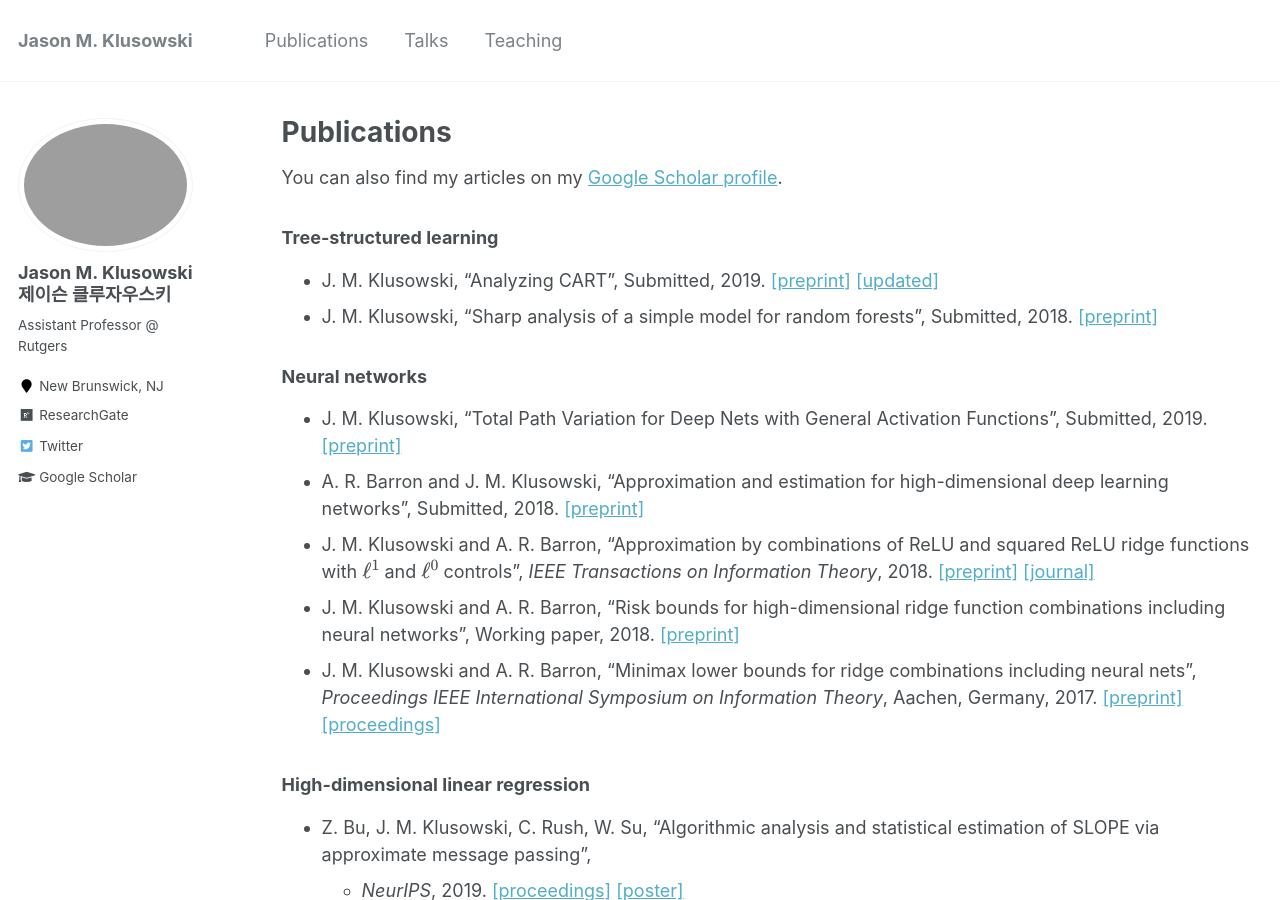
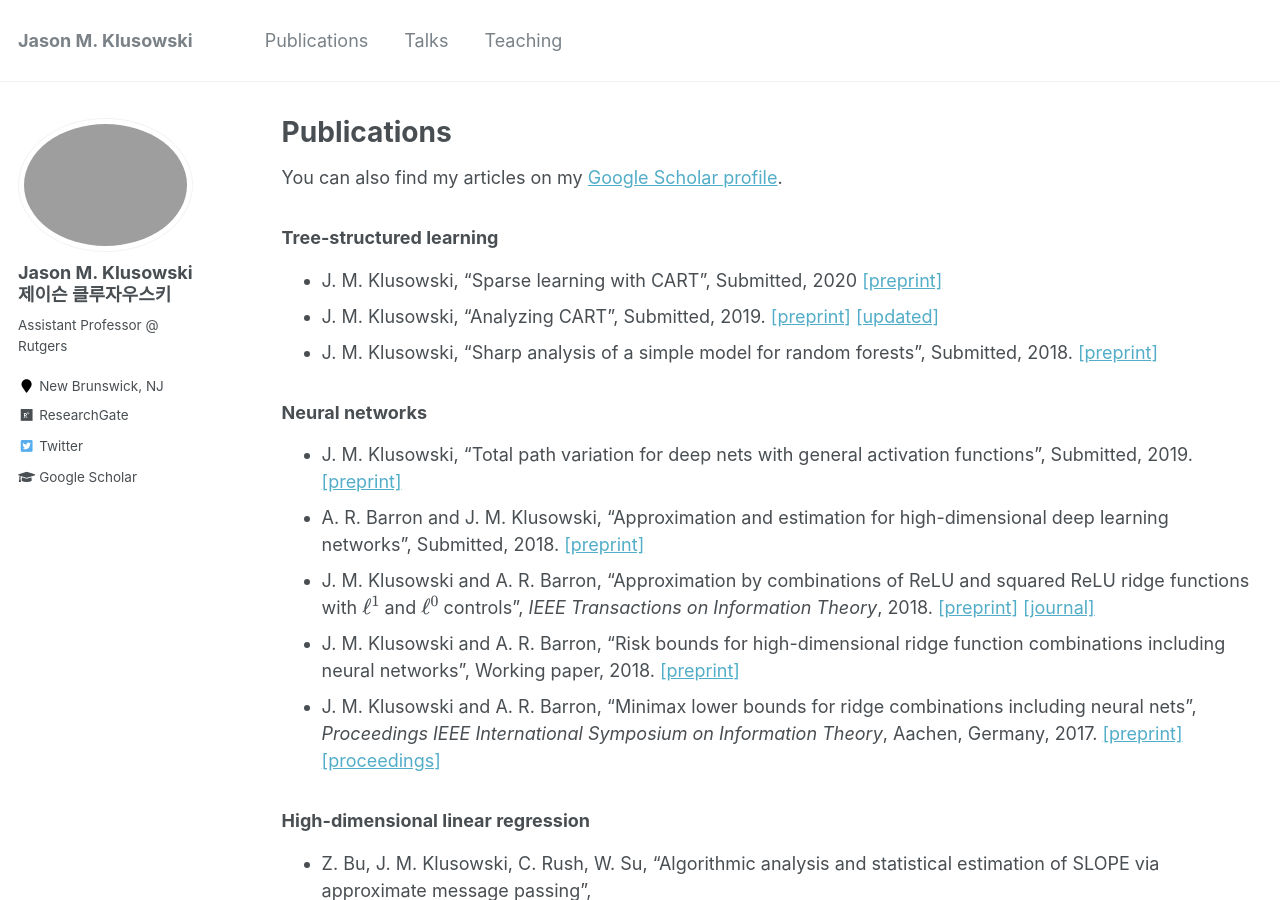
Before and after one commit to jasonklusowski/jasonklusowski.github.io, a Jekyll site: the page built from _pages/publications.md, in a window 1280 px wide and 900 px high. Built offline with Jekyll 4.4.1, drawn with Linux system fonts in a browser that asks for light colours; formulas are drawn with MathJax 3.

Commit message:
Update publications.md

```diff
--- a/_pages/publications.md
+++ b/_pages/publications.md
@@ -9,13 +9,14 @@ You can also find my articles on my [Google Scholar profile](https://scholar.goo
 
 ### Tree-structured learning
 
+* J. M. Klusowski, "Sparse learning with CART", Submitted, 2020 [[preprint]](https://arxiv.org/pdf/2006.04266.pdf)
 * J. M. Klusowski, "Analyzing CART", Submitted, 2019. [[preprint]](https://arxiv.org/pdf/1906.10086.pdf)
 [[updated]](https://jasonklusowski.github.io/files/cart.pdf)
 * J. M. Klusowski, "Sharp analysis of a simple model for random forests", Submitted, 2018. [[preprint]](https://arxiv.org/pdf/1805.02587.pdf)
 
 ### Neural networks
 
-* J. M. Klusowski, "Total Path Variation for Deep Nets with General Activation Functions", Submitted, 2019. [[preprint]](https://jasonklusowski.github.io/files/DeepNetApproximationGeneral.pdf)
+* J. M. Klusowski, "Total path variation for deep nets with general activation functions", Submitted, 2019. [[preprint]](https://jasonklusowski.github.io/files/DeepNetApproximationGeneral.pdf)
 * A. R. Barron and J. M. Klusowski, "Approximation and estimation for high-dimensional deep learning networks", Submitted, 2018. [[preprint]](https://arxiv.org/pdf/1809.03090.pdf)
 * J. M. Klusowski and A. R. Barron, "Approximation by combinations of ReLU and squared ReLU ridge functions with $\ell^1$ and $\ell^0$ controls", _IEEE Transactions on Information Theory_, 2018. [[preprint]](https://arxiv.org/pdf/1607.07819.pdf) [[journal]](https://ieeexplore.ieee.org/document/8485650)
 * J. M. Klusowski and A. R. Barron, "Risk bounds for high-dimensional ridge function combinations including neural networks", Working paper, 2018. [[preprint]](https://arxiv.org/pdf/1607.01434.pdf)
```
